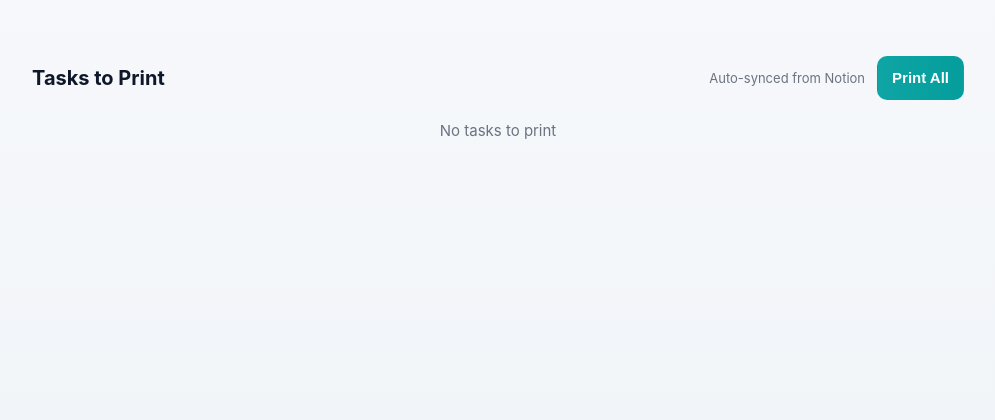
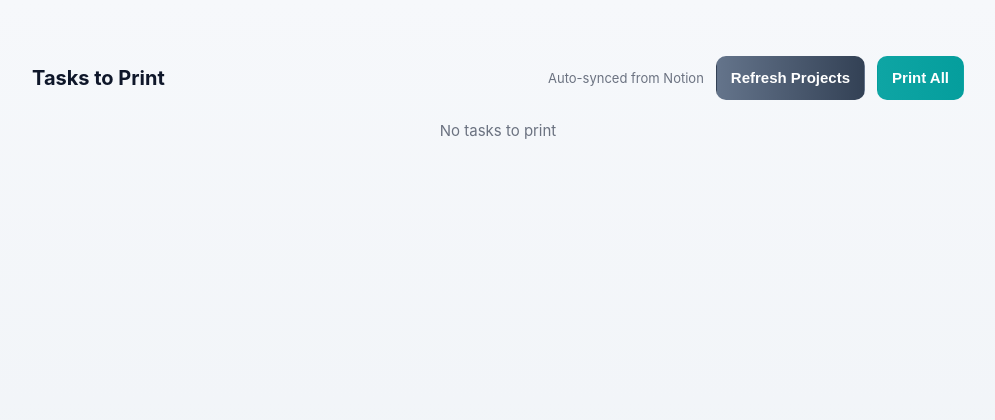
Before and after one commit to szycic/sc-task-receipts, a FastAPI app: page / in a window 1280 px wide. Shown: the top 420 px of the page, without its empty margins (142-1137 px from the left). Run offline with FastAPI, Linux system fonts and the light colour scheme; data that the repository does not hold is empty; parts of the project's set-up code (start-up, migrations or seed data) failed here and were passed over.

Commit message:
Add "Refresh Projects" button that invalidates projects cache on demand

```diff
--- a/src/sc_task_receipts/main.py
+++ b/src/sc_task_receipts/main.py
@@ -5,7 +5,7 @@ from fastapi.responses import HTMLResponse
 from fastapi.staticfiles import StaticFiles
 from fastapi.templating import Jinja2Templates
 from pathlib import Path
-from sc_task_receipts.notion_api import get_tasks_to_print, mark_task_as_printed, unmark_task_as_printed, mark_task_as_done, get_task_details
+from sc_task_receipts.notion_api import get_tasks_to_print, mark_task_as_printed, unmark_task_as_printed, mark_task_as_done, get_task_details, refresh_projects
 from sc_task_receipts.printing import print_task_receipt
 
 load_dotenv()
@@ -77,6 +77,11 @@ def task_done(task_id: str):
   mark_task_as_done(task_id)
   return {"message": f"Task marked as done"}
 
+@api_v1_router.post('/projects/refresh')
+def api_refresh_projects():
+    refresh_projects()
+    return {'message': 'Projects refreshed'}
+
 app.include_router(api_v1_router)
 
 @app.get("/", response_class=HTMLResponse)
--- a/src/sc_task_receipts/templates/index.html
+++ b/src/sc_task_receipts/templates/index.html
@@ -14,6 +14,7 @@
     </div>
     <div style="display:flex;align-items:center;gap:12px">
       <div class="sub">Auto-synced from Notion</div>
+      <button id="refresh-projects" class="btn" style="background:linear-gradient(90deg,#64748b,#334155);">Refresh Projects</button>
       <button id="print-all" class="btn">Print All</button>
     </div>
   </div>
@@ -171,7 +172,9 @@ document.addEventListener('visibilitychange', ()=>{ if(!document.hidden) refresh
 document.addEventListener('DOMContentLoaded', ()=>{ refreshTasks(); startPolling(); });
 
 document.getElementById("print-all").addEventListener("click", async () => {
+  const btn = document.getElementById('print-all');
     try{
+      btn.disabled = true;
       const response = await fetch("/api/v1/tasks/print", { method: "POST" });
       let result = {};
       try{ result = await response.json(); }catch(e){ /* not json */ }
@@ -194,6 +197,22 @@ document.getElementById("print-all").addEventListener("click", async () => {
       console.error('Print-all request error', e);
       showToast('error', 'Request failed: ' + (e && e.message ? e.message : String(e)));
     }
+    finally{ btn.disabled = false; }
+});
+
+document.getElementById("refresh-projects").addEventListener("click", async () => {
+  const btn = document.getElementById('refresh-projects');
+  try{
+    btn.disabled = true;
+    const res = await fetch('/api/v1/projects/refresh', { method: 'POST' });
+    let body = {};
+    try{ body = await res.json(); }catch(e){}
+    if(!res.ok){ const msg = body.detail || body.message || `Refresh failed (status ${res.status})`; showToast('error', msg); console.error('Refresh failed', body); return; }
+    showToast('success', `Projects refreshed`);
+    // refresh visible tasks so project names update
+    await refreshTasks();
+  }catch(e){ console.error('Refresh request error', e); showToast('error', 'Request failed: ' + (e && e.message ? e.message : String(e))); }
+  finally{ btn.disabled = false; }
 });
 </script>
 </body>
```
Also changed, not shown: src/sc_task_receipts/notion_api.py (+13 -6 lines).
